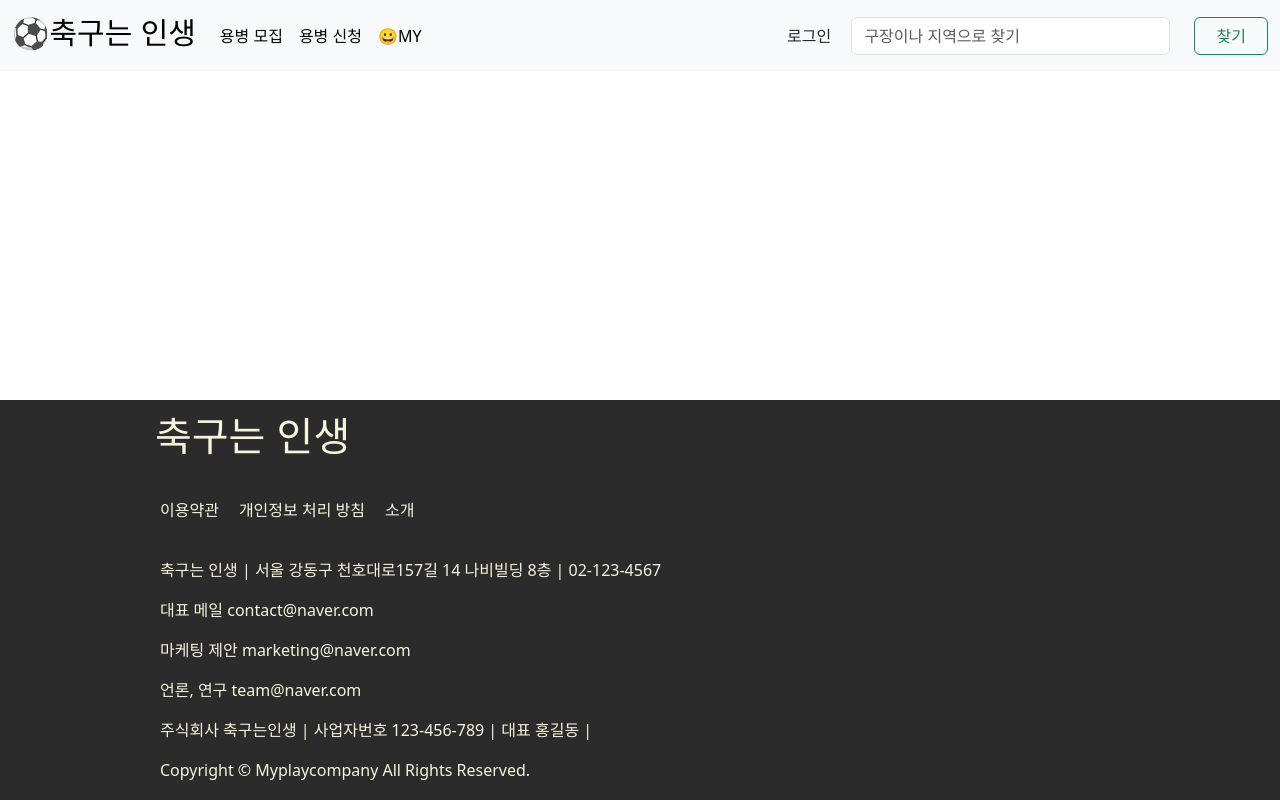
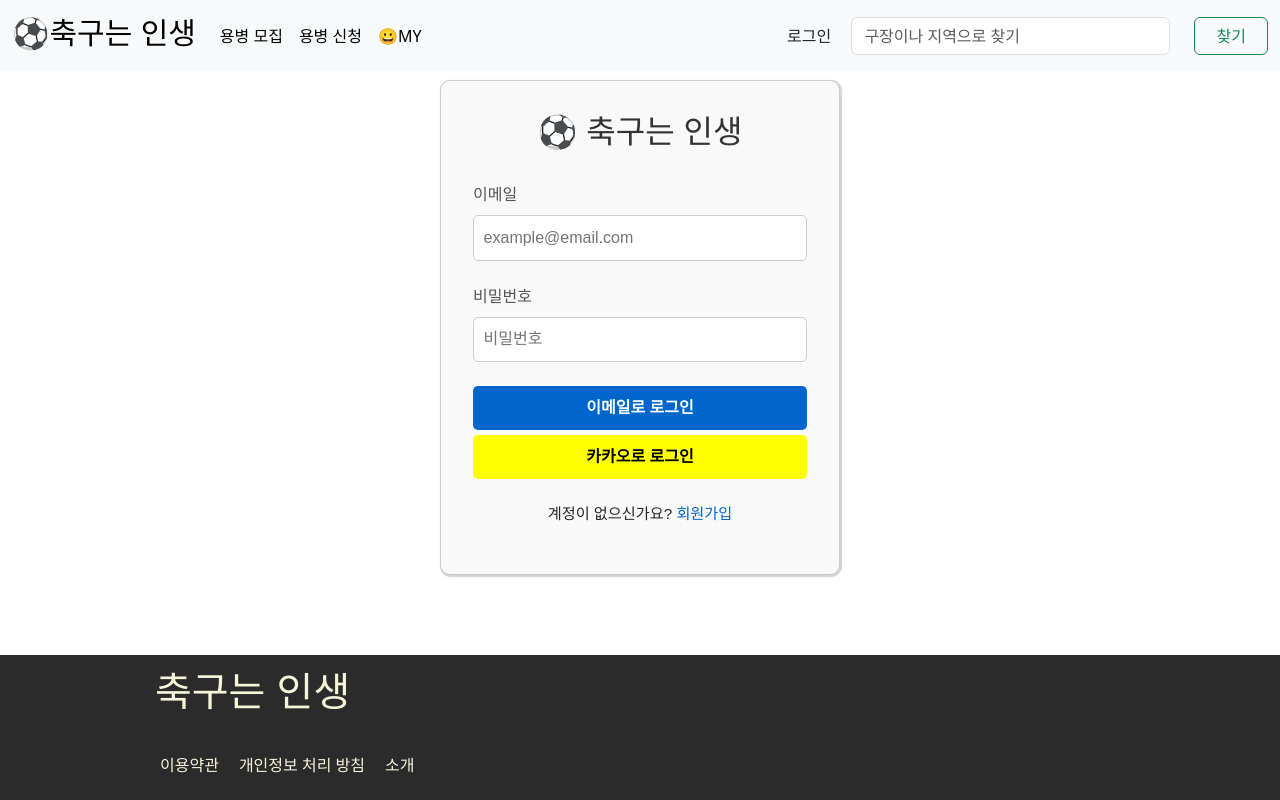
Before and after one commit to jwah101/mini-project, a React (Vite) app: page /login in a window 1280 px wide. Shown: the top 800 px of the page. Built offline with nearby package versions, Linux system fonts and the light colour scheme; a web font is replaced by a local one.

Commit message:
로그인페이지 완성

```diff
--- a/package.json
+++ b/package.json
@@ -22,10 +22,13 @@
     "@types/react": "^19.1.8",
     "@types/react-dom": "^19.1.6",
     "@vitejs/plugin-react": "^4.6.0",
+    "autoprefixer": "^10.4.21",
     "eslint": "^9.30.1",
     "eslint-plugin-react-hooks": "^5.2.0",
     "eslint-plugin-react-refresh": "^0.4.20",
     "globals": "^16.3.0",
+    "postcss": "^8.5.6",
+    "tailwindcss": "^4.1.11",
     "vite": "^7.0.4"
   }
 }
--- a/src/App.jsx
+++ b/src/App.jsx
@@ -11,6 +11,7 @@ import My from './pages/My'
 import Privacy from './pages/Privacy'
 import Policy from './pages/Policy'
 import Footer from './component/Footer'
+import Login from './pages/Login'
 
 function App() {
   const [soccerField, setSoccerField] = useState(data);
@@ -31,6 +32,7 @@ function App() {
           <Route path='/invite' element={<Invite guestInvite={guestInvite} setGuestInvite={setGuestInvite}/>} />
           <Route path='/guest' element={<Guest guestInvite={guestInvite} selectedGuest={selectedGuest} setSelectedGuest={setSelectedGuest} />}/>
           <Route path='/my' element={<My selectedSoccerField={selectedSoccerField} setSelectedSoccerField={setSelectedSoccerField} selectedGuest={selectedGuest} setSelectedGuest={setSelectedGuest} selectedSlot={selectedSlot}/>}/>
+          <Route path='/login' element={<Login />}/>
           <Route path='/policy' element={<Policy/>}/>
           <Route path='/privacy' element={<Privacy/>}/>
         </Routes>
--- a/src/component/Header.jsx
+++ b/src/component/Header.jsx
@@ -26,7 +26,7 @@ function Header () {
         </li>
       </ul>
         <form className="d-flex" role="search">
-          <a className="nav-link active"  style={{cursor:'pointer'}}>로그인</a>
+          <a className="nav-link active"  style={{cursor:'pointer'}} onClick={()=>(navigate('/login'))}>로그인</a>
           <input className="form-control me-4" type="search" placeholder="구장이나 지역으로 찾기" style={{fontSize:"16px"}} aria-label="Search" />
           <button className="btn btn-outline-success" type="submit" style={{width:"100px"}}>찾기</button>
         </form>
--- a/src/pages/Detail.jsx
+++ b/src/pages/Detail.jsx
@@ -7,7 +7,6 @@ import { useState } from "react";
 function Detail ({soccerField, selectedSoccerField ,setSelectedSoccerField, setSelectedSlot, selectedSlot}) {
 const{id} = useParams();
 
-const selectedField = soccerField[id];
 const [like, setLike] = useState(0);
 const [tabNumber, setTabNumber] = useState(0);
 const timeSlots = [
@@ -21,11 +20,6 @@ const timeSlots = [
     "22:00~24:00"
   ];
 const [timeIndex, setTimeIndex] = useState();
-
-
-  if(!selectedField) {
-    return <div>해당 구장이 존재하지 않습니다.</div>
-  }
 
 
  return (
--- /dev/null
+++ b/src/pages/Login.css
@@ -0,0 +1,65 @@
+.login-container {
+  max-width: 400px;
+  width: 100%;
+  margin: 5rem auto;
+  padding: 2rem;
+  border: 1px solid #ccc;
+  border-radius: 10px;
+  font-family: sans-serif;
+  background-color: #f9f9f9;
+  box-shadow: 1px 1px 1px 1px lightgray;
+}
+
+.login-container h2 {
+  text-align: center;
+  margin-bottom: 2rem;
+  color: #333;
+}
+
+.login-form label {
+  display: block;
+  margin-bottom: 1.5rem;
+  color: #555;
+}
+
+.login-form input {
+  width: 100%;
+  padding: 0.6rem;
+  margin-top: 0.5rem;
+  border: 1px solid #ccc;
+  border-radius: 5px;
+}
+
+.login-form .bt1 {
+  width: 100%;
+  padding: 10px;
+  background-color: #0066cc;
+  color: white;
+  border: none;
+  border-radius: 5px;
+  font-weight: bold;
+  cursor: pointer;
+}
+
+.login-form .bt2 {
+  width: 100%;
+  padding: 10px;
+  background-color: yellow;
+  color: black;
+  border: none;
+  border-radius: 5px;
+  font-weight: bold;
+  cursor: pointer;
+  margin-top: 5px;
+}
+
+.register-text {
+  text-align: center;
+  margin-top: 1.5rem;
+  font-size: 0.95rem;
+}
+
+.register-text a {
+  color: #0066cc;
+  text-decoration: none;
+}
--- /dev/null
+++ b/src/pages/Login.jsx
@@ -0,0 +1,42 @@
+import './Login.css';
+function Login () {
+
+  const handleLogin = (e) => {
+    e.preventDefault();
+
+    if (email === '' || password === '') {
+      alert('이메일과 비밀번호를 모두 입력해주세요.');
+    } else {
+      alert(`로그인 완료`);
+    }
+  };
+
+  return(
+    <div className="login-container">
+      <h2>⚽ 축구는 인생</h2>
+      <form onSubmit={handleLogin} className="login-form">
+        <label>
+          이메일
+          <input
+            type="email"
+            placeholder="example@email.com"
+          />
+        </label>
+        <label>
+          비밀번호
+          <input
+            type="password"
+            placeholder="비밀번호"
+          />
+        </label>
+        <button className="bt1" type="submit">이메일로 로그인</button>
+        <button className="bt2" type="submit">카카오로 로그인</button>
+      </form>
+      <p className="register-text">
+        계정이 없으신가요? <a href="/register">회원가입</a>
+      </p>
+    </div>
+  );
+}
+
+export default Login;
--- a/src/pages/Policy.jsx
+++ b/src/pages/Policy.jsx
@@ -1,6 +1,6 @@
 function Policy () {
   return (
-    <div style={{maxWidth:"1000px", width:'100%', margin:'auto', marginTop:'80px'}}>
+    <div style={{maxWidth:"1000px", width:'100%', margin:'auto', marginTop:'80px', marginBottom:'60px'}}>
       <h1>서비스 이용약관 </h1><br />
 
       <h4>제 1조 (목적)<br /></h4>
--- a/src/pages/Privacy.jsx
+++ b/src/pages/Privacy.jsx
@@ -1,6 +1,6 @@
 function Privacy () {
   return(
-  <div style={{maxWidth:"1000px", width:'100%', margin:'auto', marginTop:'80px'}}>
+  <div style={{maxWidth:"1000px", width:'100%', margin:'auto', marginTop:'80px', marginBottom:'60px'}}>
       <h1>개인정보의 처리목적, 수집 항목, 보유 및 이용기간</h1> <br />
 
       <h4>개인정보 제3자 제공 및 공유</h4>
```
Also changed, not shown: 1 other file (tests, documents, lock files or other folders).
